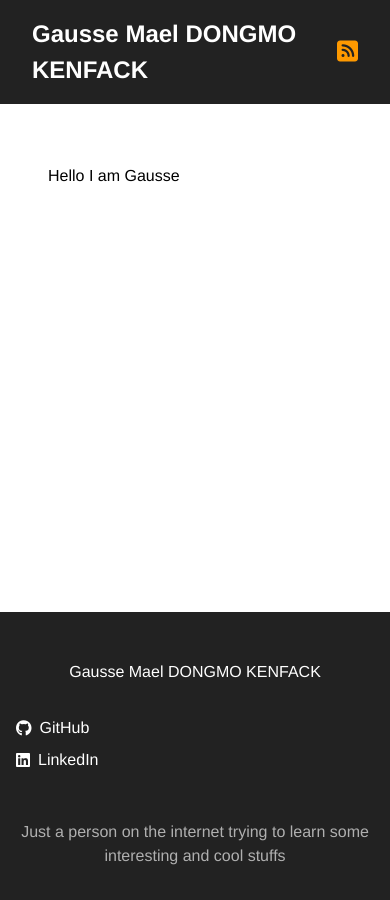
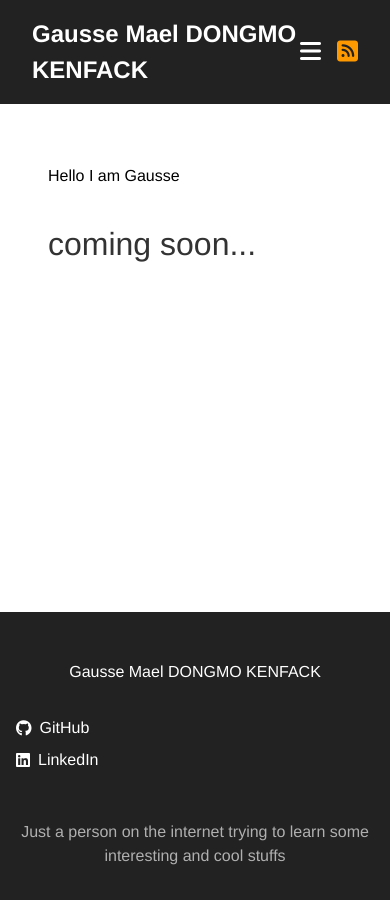
Before and after one commit to dkgmgo/dkgmgo.github.io, a Jekyll site: the page built from index.markdown, in a window 390 px wide. Built offline with Jekyll 4.4.1, drawn with Linux system fonts in a browser that asks for light colours; nearby versions of some CDN libraries.

Commit message:
toolbar and soon

```diff
--- a/_includes/header.html
+++ b/_includes/header.html
@@ -11,9 +11,17 @@
         </nav>
 
         <div class="navbar-icons">
+            <a class="menu-toggle" onclick="toggleMenu()">
+                <i class="fas fa-bars"></i>
+            </a>
             <a href="{{ "/feed.xml" | prepend: site.baseurl }}" class="rss-icon">
                 <i class="fas fa-square-rss" alt="RSS Feed"></i>
             </a>
         </div>
     </div>
 </header>
+<script>
+    function toggleMenu() {
+        document.querySelector('.navbar-menu').classList.toggle('show');
+    }
+</script>
--- a/_layouts/post.html
+++ b/_layouts/post.html
@@ -1,4 +1,3 @@
-<!-- Credits https://karpathy.github.io/ -->
 ---
 layout: default
 ---
@@ -40,3 +39,4 @@ layout: default
     {% endif %}
 
 </div>
+<!-- Credits https://karpathy.github.io/ -->
--- a/blog.markdown
+++ b/blog.markdown
@@ -8,6 +8,7 @@ permalink: /blog/
 ---
 
 <div class="home">
+  <h1>coming soon...</h1>
   <ul class="posts">
     {% for post in site.posts %}
       <li>
--- a/css/main.css
+++ b/css/main.css
@@ -153,6 +153,9 @@ h6 {
     color: #FE9900;
 }
 
+.menu-toggle {
+    display: none;
+}
 @media (max-width: 768px) {
     .navbar-menu {
         display: none;
@@ -168,6 +171,9 @@ h6 {
     .navbar-menu.show {
         display: flex;
     }
+.menu-toggle {
+    display: block;
+}
 }
 
 
--- a/index.markdown
+++ b/index.markdown
@@ -3,4 +3,7 @@ layout: page
 permalink: /
 ---
 
-Hello I am Gausse
+<div class="home">
+  Hello I am Gausse
+  <h1>coming soon...</h1>
+</div>
```
